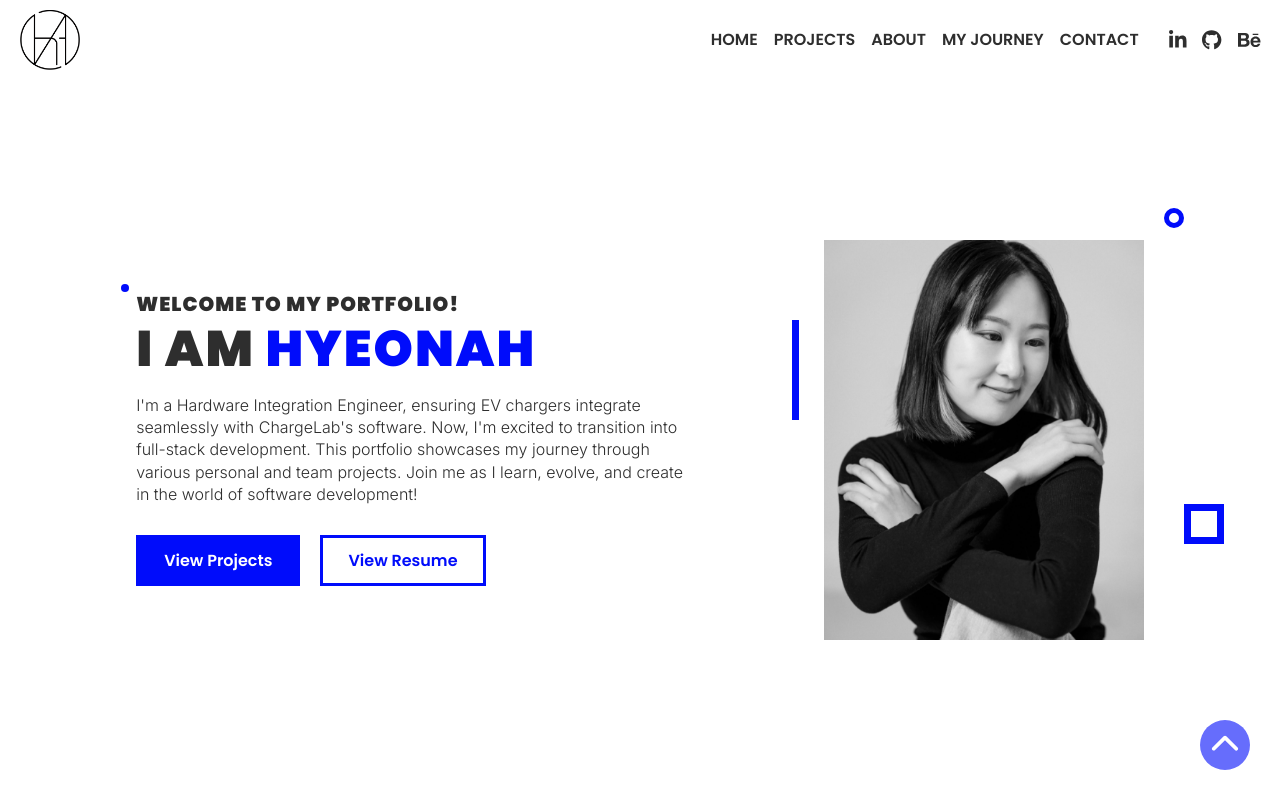
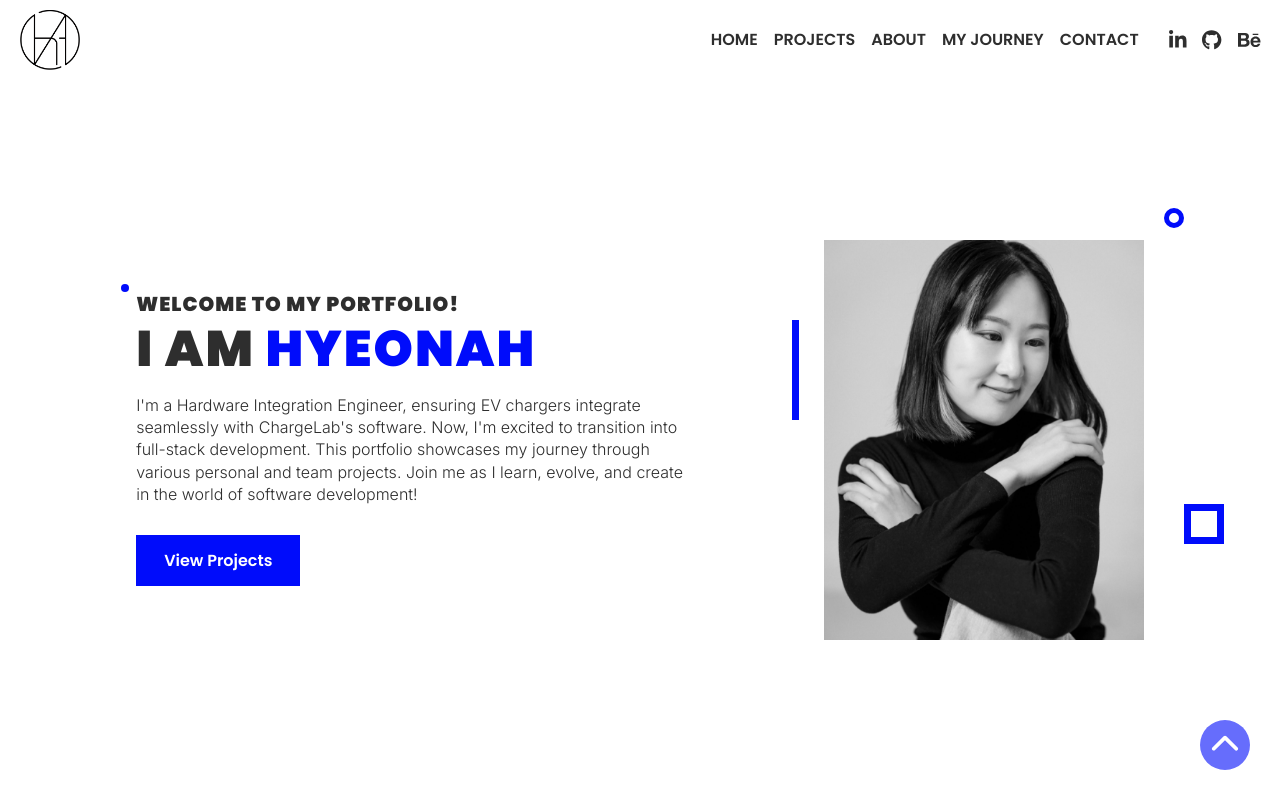
Before and after one commit to hyeonahc/portfolio, a Next.js app: page / in a window 1280 px wide. Shown: the top 799 px of the page. Built offline with nearby package versions, Linux system fonts and the light colour scheme; a web font is replaced by a local one.

Commit message:
Remove resume button

```diff
--- a/components/MainSection/index.js
+++ b/components/MainSection/index.js
@@ -20,10 +20,10 @@
     name: 'view projects',
     sectionTo: 'projects',
   },
-  {
-    name: 'view resume',
-    link: 'https://drive.google.com/file/d/1lwREIDbxRcqItX8VD1I4JUpvoZpla249/view?usp=sharing',
-  },
+  // {
+  //   name: 'view resume',
+  //   link: 'https://drive.google.com/file/d/1lwREIDbxRcqItX8VD1I4JUpvoZpla249/view?usp=sharing',
+  // },
 ]
 
 const MainSection = () => {
```
